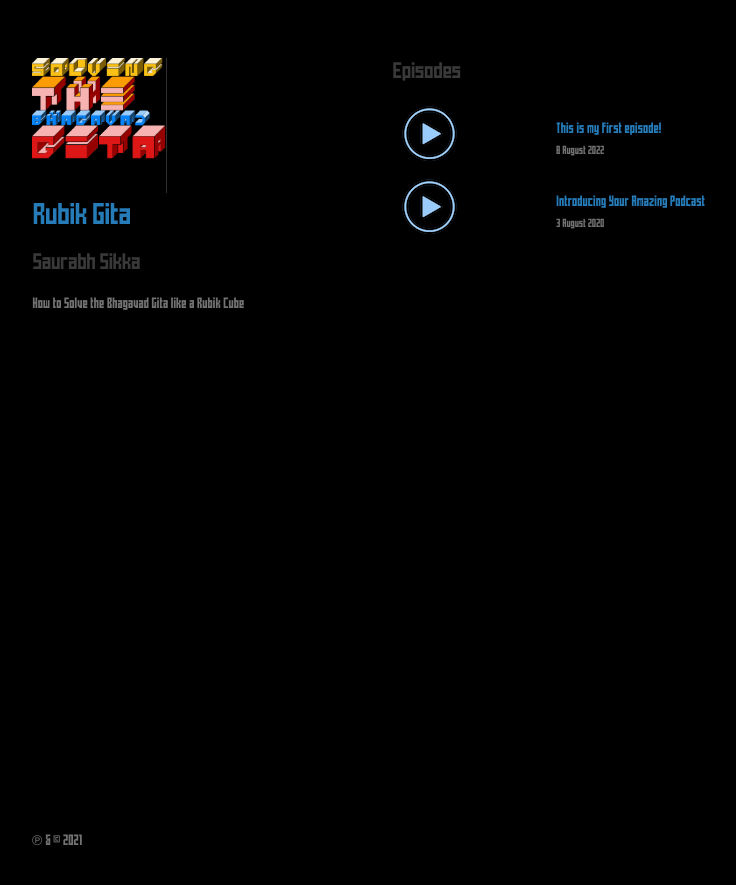
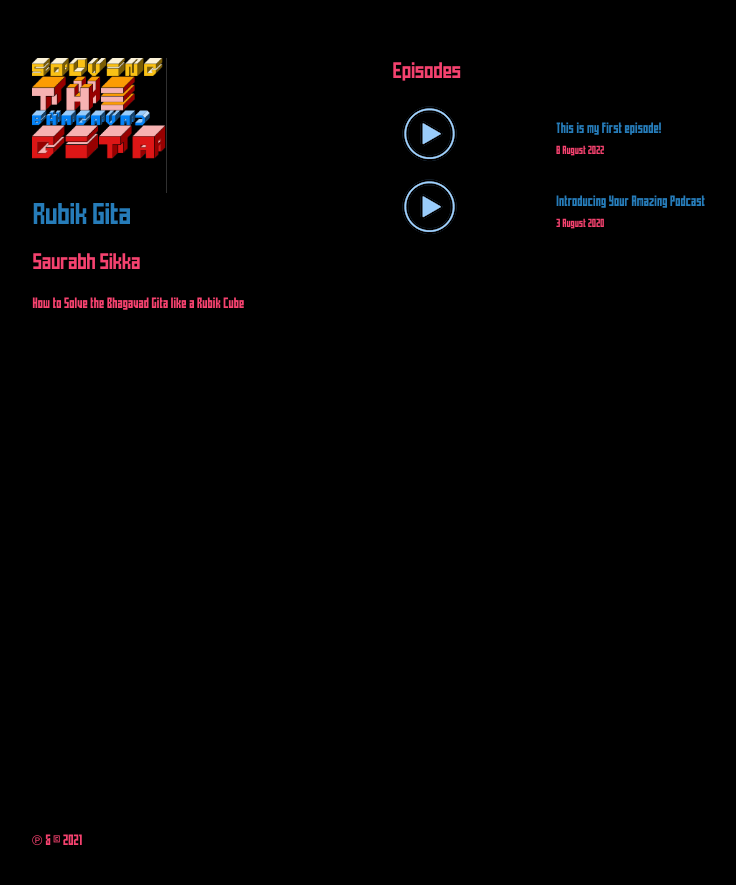
Before and after one commit to nacicatus/rubik-gita, a Jekyll site: the page built from index.md, in a window 1280 px wide. Shown: the top 885 px of the page, without its empty margins (178-914 px from the left). Built offline with Jekyll 4.4.1, drawn with Linux system fonts in a browser that asks for light colours.

Commit message:
Update jekyll-theme-minimal.scss

```diff
--- a/_sass/jekyll-theme-minimal.scss
+++ b/_sass/jekyll-theme-minimal.scss
@@ -5,7 +5,7 @@ body {
   background-color: #000;
   padding:50px;
   font: 14px/1.5 "Mecha", "Helvetica Neue", Helvetica, Arial, sans-serif;
-  color:#727272;
+  color:#f5426f;
   font-weight:400;
 }
 
@@ -27,7 +27,7 @@ h1 {
 }
 
 h2 {
-  color:#393939;
+  color:#f5426f;
 }
 
 h3, h4, h5, h6 {
```
